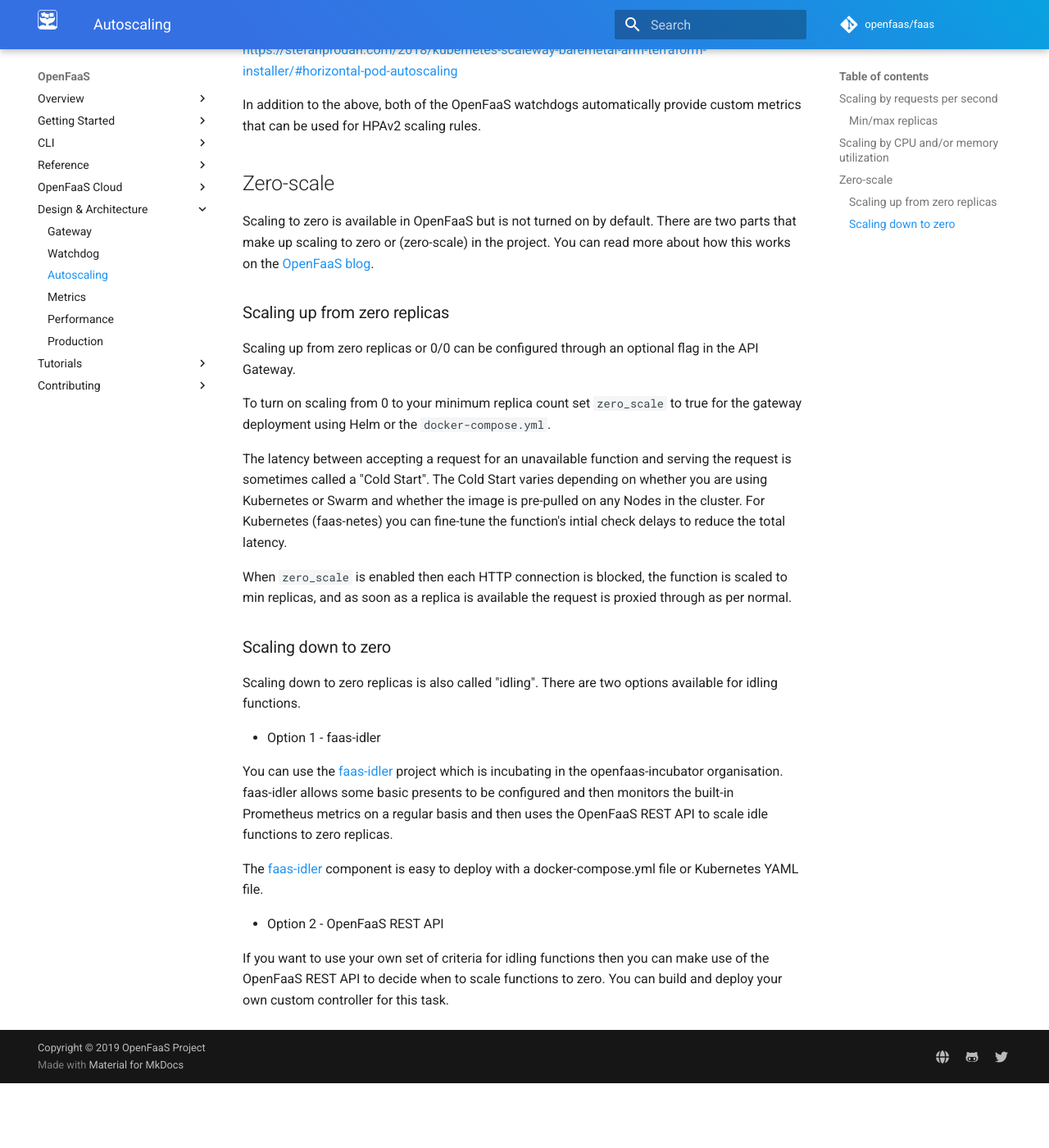
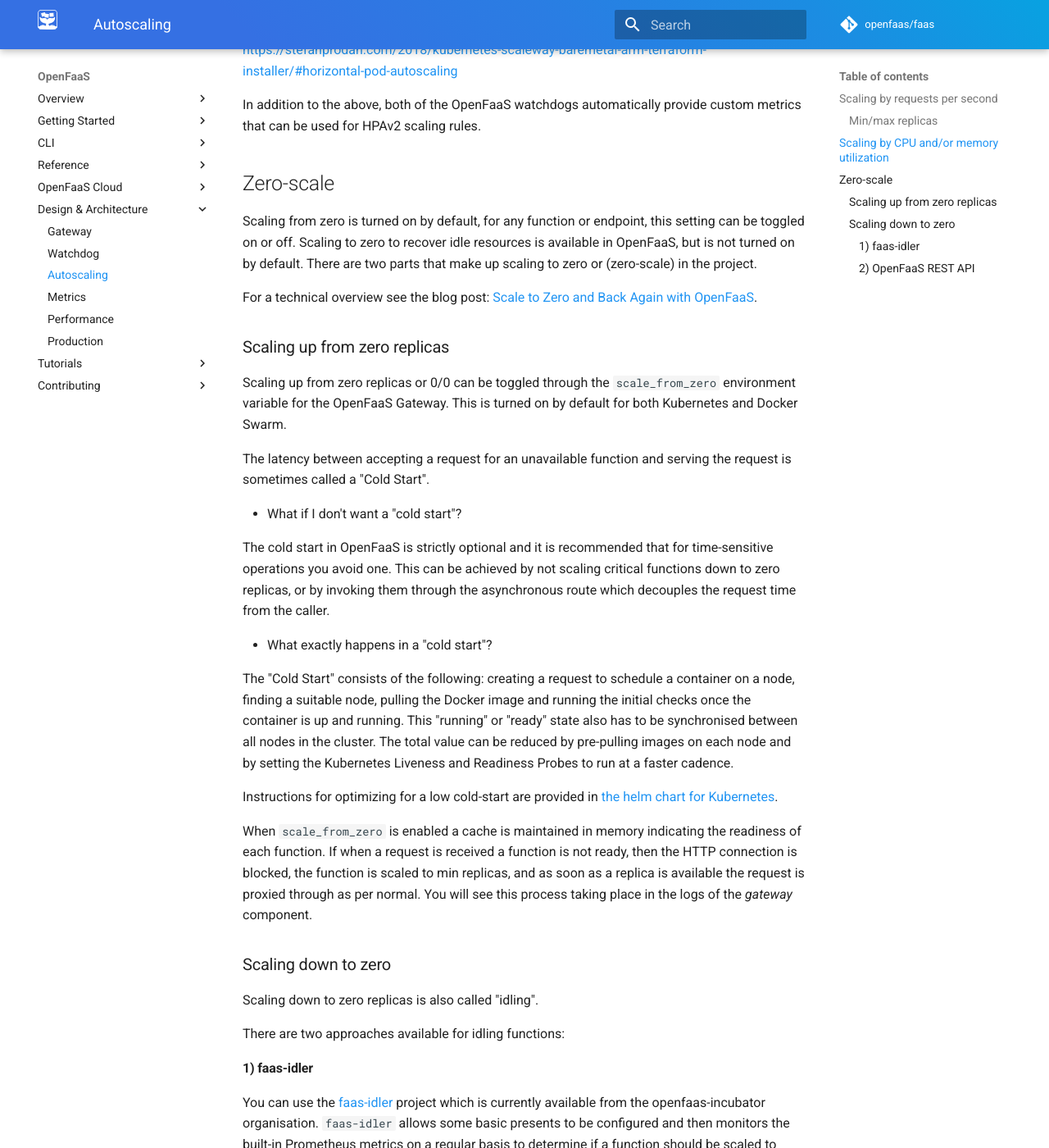
Before and after one commit to openfaas/docs, an MkDocs documentation site: the page built from docs/architecture/autoscaling.md, in a window 1280 px wide and 1400 px high, scrolled down 1389 px. Shown: the whole window at 82% size. Built offline with MkDocs 1.6.1 and Material for MkDocs 9.7.7, drawn with Linux system fonts in a browser that asks for light colours; comment, search, counter and statistics services are not loaded; before the commit the page ends 2710 px from its top, so only the background shows below that; some of the changed text lies outside the part shown.

Commit message:
Expand on the cold start theory
- defines and explains how cold starts apply to OpenFaaS
- updates zero_scale env-var (old) to current scale_from_zero
value.

Signed-off-by: Alex Ellis <alexellis2@gmail.com>

```diff
--- a/docs/architecture/autoscaling.md
+++ b/docs/architecture/autoscaling.md
@@ -45,28 +45,40 @@ In addition to the above, both of the OpenFaaS watchdogs automatically provide c
 
 ## Zero-scale
 
-Scaling to zero is available in OpenFaaS but is not turned on by default. There are two parts that make up scaling to zero or (zero-scale) in the project. You can read more about how this works on the [OpenFaaS blog](https://www.openfaas.com/blog/zero-scale/).
+Scaling from zero is turned on by default, for any function or endpoint, this setting can be toggled on or off. Scaling to zero to recover idle resources is available in OpenFaaS, but is not turned on by default. There are two parts that make up scaling to zero or (zero-scale) in the project.
+
+For a technical overview see the blog post: [Scale to Zero and Back Again with OpenFaaS](https://www.openfaas.com/blog/zero-scale/).
 
 ### Scaling up from zero replicas
 
-Scaling up from zero replicas or 0/0 can be configured through an optional flag in the API Gateway.
+Scaling up from zero replicas or 0/0 can be toggled through the `scale_from_zero` environment variable for the OpenFaaS Gateway. This is turned on by default for both Kubernetes and Docker Swarm.
 
-To turn on scaling from 0 to your minimum replica count set `zero_scale` to true for the gateway deployment using Helm or the `docker-compose.yml`.
+The latency between accepting a request for an unavailable function and serving the request is sometimes called a "Cold Start".
 
-The latency between accepting a request for an unavailable function and serving the request is sometimes called a "Cold Start". The Cold Start varies depending on whether you are using Kubernetes or Swarm and whether the image is pre-pulled on any Nodes in the cluster. For Kubernetes (faas-netes) you can fine-tune the function's intial check delays to reduce the total latency.
+* What if I don't want a "cold start"?
 
-When `zero_scale` is enabled then each HTTP connection is blocked, the function is scaled to min replicas, and as soon as a replica is available the request is proxied through as per normal.
+The cold start in OpenFaaS is strictly optional and it is recommended that for time-sensitive operations you avoid one. This can be achieved by not scaling critical functions down to zero replicas, or by invoking them through the asynchronous route which decouples the request time from the caller.
+
+* What exactly happens in a "cold start"?
+
+The "Cold Start" consists of the following: creating a request to schedule a container on a node, finding a suitable node, pulling the Docker image and running the initial checks once the container is up and running. This "running" or "ready" state also has to be synchronised between all nodes in the cluster. The total value can be reduced by pre-pulling images on each node and by setting the Kubernetes Liveness and Readiness Probes to run at a faster cadence.
+
+Instructions for optimizing for a low cold-start are provided in [the helm chart for Kubernetes](https://github.com/openfaas/faas-netes/tree/master/chart/openfaas).
+
+When `scale_from_zero` is enabled a cache is maintained in memory indicating the readiness of each function. If when a request is received a function is not ready, then the HTTP connection is blocked, the function is scaled to min replicas, and as soon as a replica is available the request is proxied through as per normal. You will see this process taking place in the logs of the *gateway* component.
 
 ### Scaling down to zero
 
-Scaling down to zero replicas is also called "idling". There are two options available for idling functions.
+Scaling down to zero replicas is also called "idling".
 
-* Option 1 - faas-idler
+There are two approaches available for idling functions:
 
-You can use the [faas-idler](https://github.com/openfaas-incubator/faas-idler) project which is incubating in the openfaas-incubator organisation. faas-idler allows some basic presents to be configured and then monitors the built-in Prometheus metrics on a regular basis and then uses the OpenFaaS REST API to scale idle functions to zero replicas.
+#### 1) faas-idler
 
-The [faas-idler](https://github.com/openfaas-incubator/faas-idler) component is easy to deploy with a docker-compose.yml file or Kubernetes YAML file.
+You can use the [faas-idler](https://github.com/openfaas-incubator/faas-idler) project which is currently available from the openfaas-incubator organisation. `faas-idler` allows some basic presents to be configured and then monitors the built-in Prometheus metrics on a regular basis to determine if a function should be scaled to zero. Only functions with a label of `com.openfaas.scale.zero=true` are scaled to zero, all others are ignored. Functions are scaled to zero through the OpenFaaS REST API.
 
-* Option 2 - OpenFaaS REST API
+The [faas-idler](https://github.com/openfaas-incubator/faas-idler) is deployed by default with Kubernetes and Swarm, but runs in a "dryRun" mode. To have it make actual changes to the functions, update the `dryRun` mode to "false".
+
+#### 2) OpenFaaS REST API
 
 If you want to use your own set of criteria for idling functions then you can make use of the OpenFaaS REST API to decide when to scale functions to zero. You can build and deploy your own custom controller for this task.
```
